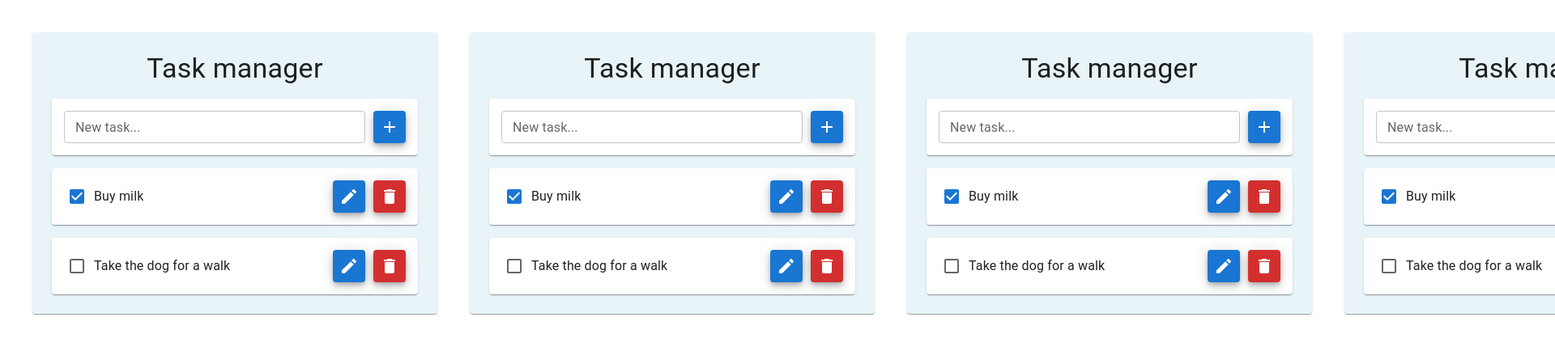
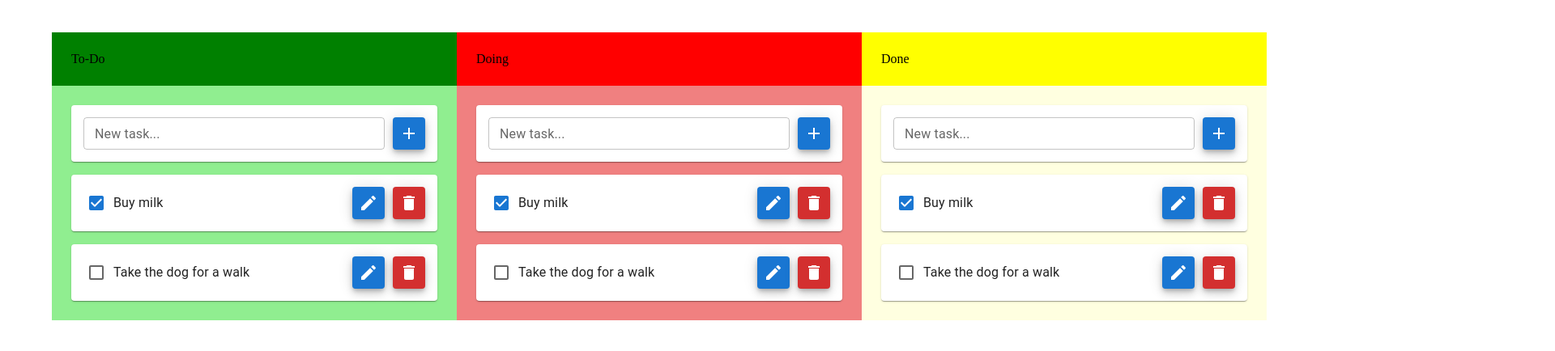
Before and after one commit to richard-nagy/task_manager, a React (Create React App) app: page / in a window 1280 px wide. Shown: the top 434 px of the page at 81% size, 1920 px wide, since content can reach past the window. Built offline with nearby package versions, Linux system fonts and the light colour scheme.

Commit message:
Add colors to columns

```diff
--- a/package.json
+++ b/package.json
@@ -11,6 +11,8 @@
         "@testing-library/react": "^13.3.0",
         "@testing-library/user-event": "^13.5.0",
         "react": "^18.2.0",
+        "react-dnd": "^16.0.1",
+        "react-dnd-html5-backend": "^16.0.1",
         "react-dom": "^18.2.0",
         "react-scripts": "5.0.1",
         "web-vitals": "^2.1.4"
--- a/src/App.js
+++ b/src/App.js
@@ -1,17 +1,20 @@
 import { Container, Stack } from "@mui/system";
-import React from "react";
+import React, { useState } from "react";
 import TaskList from "./components/TaskList";
 
 function App() {
+    const [columns, setColumns] = useState([
+        { id: "0", title: "To-Do", bgColor: { main: "lightgreen", second: "green" } },
+        { id: "0", title: "Doing", bgColor: { main: "lightcoral", second: "red" } },
+        { id: "0", title: "Done", bgColor: { main: "lightyellow", second: "yellow" } },
+    ]);
+
     return (
-        // <Container>
-        <Stack direction="row" gap={5} p={5} sx={{ width: "max-content" }}>
-            <TaskList />
-            <TaskList />
-            <TaskList />
-            <TaskList />
+        <Stack direction="row" p={5} sx={{ width: "max-content" }}>
+            {columns.map((e) => {
+                return <TaskList key={e.id} title={e.title} bgColor={e.bgColor} />;
+            })}
         </Stack>
-        // </Container>
     );
 }
 
--- a/src/components/TaskList.js
+++ b/src/components/TaskList.js
@@ -1,21 +1,19 @@
 import React, { useState } from "react";
 import Task from "./Task";
 import TaskForm from "./TaskForm";
-import { Container, Typography } from "@mui/material";
+import { Box, Container, Typography } from "@mui/material";
 import { Stack } from "@mui/system";
 import { TasksContainer } from "../styles/TaskList";
 
-function TaskList() {
-    console.log("render");
-
+function TaskList({ title, bgColor }) {
     const [todos, setTodos] = useState([
         { id: 0, text: "Buy milk", done: true },
         { id: 1, text: "Take the dog for a walk", done: false },
     ]);
 
-    const stuff = (todo) => {
+    const submitTask = (todo) => {
         if (!todo.text || /^\s*$/.test(todo.text)) {
-            console.log("cant add empty stuff");
+            console.log("cant add empty task");
             return;
         }
 
@@ -33,13 +31,10 @@ function TaskList() {
 
     return (
         <Container sx={{ width: "500px" }}>
-            <Stack direction="column" justifyContent="flex-start" alignItems="center" spacing={3}>
-                <TasksContainer>
+            <TasksContainer bgColor={bgColor.second}>{title}</TasksContainer>
+            <TasksContainer bgColor={bgColor.main}>
                 <Stack direction="column" spacing={2}>
-                        <Typography variant="h4" align="center" gutterBottom={true}>
-                            Task manager
-                        </Typography>
-                        <TaskForm onSubmit={stuff} />
+                    <TaskForm onSubmit={submitTask} />
                     {todos.map((item) => {
                         return (
                             <Task
@@ -52,7 +47,6 @@ function TaskList() {
                     })}
                 </Stack>
             </TasksContainer>
-            </Stack>
         </Container>
     );
 }
--- a/src/styles/TaskList.js
+++ b/src/styles/TaskList.js
@@ -1,14 +1,13 @@
 import { Paper } from "@mui/material";
 import { Box } from "@mui/system";
 
-export const TasksContainer = ({ children, ...rest }) => {
+export const TasksContainer = ({ children, bgColor, ...rest }) => {
     return (
         <Box
             {...rest}
-            component={Paper}
             sx={{
                 p: 3,
-                backgroundColor: "#e8f4f8",
+                backgroundColor: bgColor,
                 width: "100%",
                 maxWidth: "md",
             }}
```
Also changed, not shown: 1 other file (tests, documents, lock files or other folders). Lines whose indentation alone changed are shown as unchanged.
